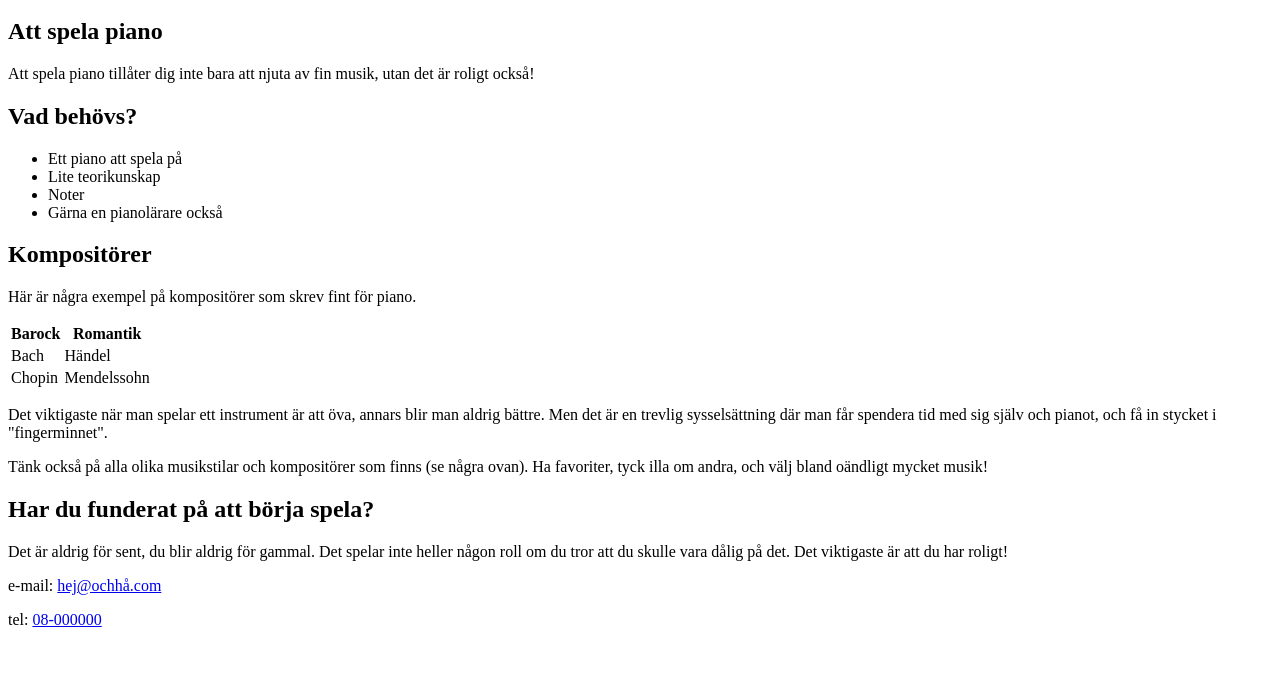
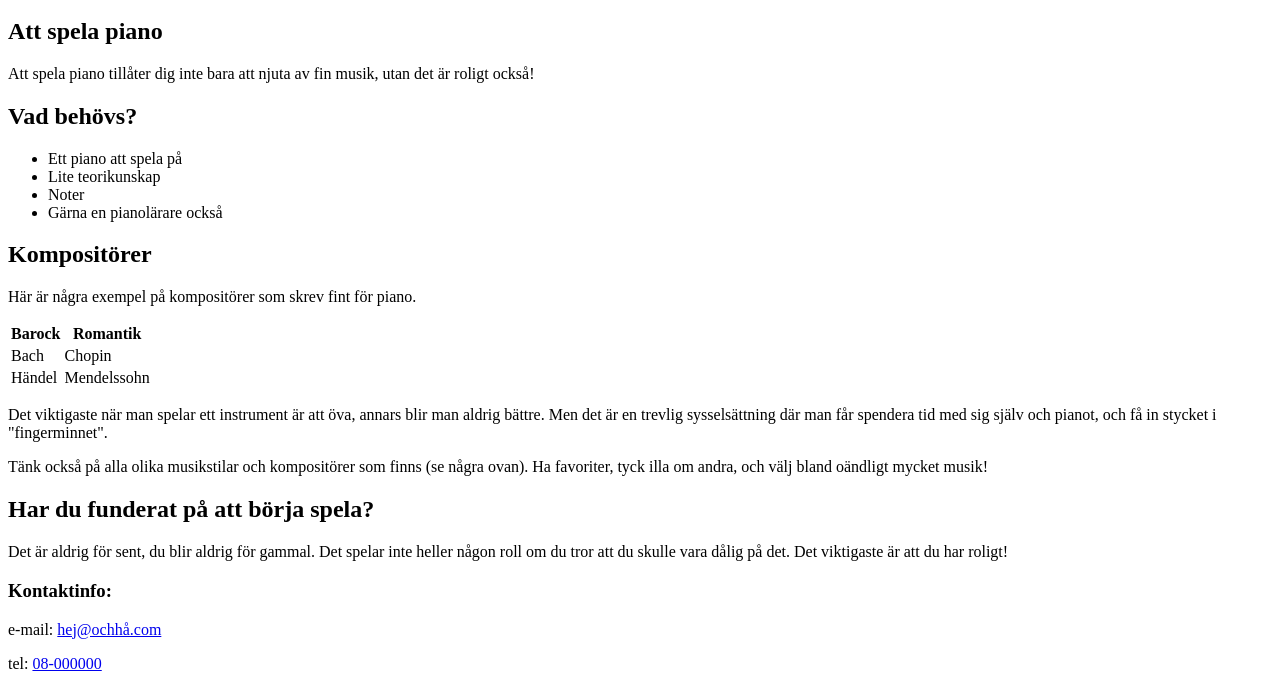
Before and after one commit to AgnetaA/hobby-presentation, a plain HTML site: page index.html in a window 1280 px wide. Shown: the part 136-825 px from the top of the page. Before the commit the page ends 800 px from the top, so only its background shows below. Drawn offline with Linux system fonts and the light colour scheme.

Commit message:
minor changes

```diff
--- a/index.html
+++ b/index.html
@@ -52,10 +52,10 @@
                 <tbody>
                     <tr>
                         <td>Bach</td>
-                        <td>Händel</td>
+                        <td>Chopin</td>
                     </tr>
                     <tr>
-                        <td>Chopin</td>
+                        <td>Händel</td>
                         <td>Mendelssohn</td>
                     </tr>
                 </tbody>
@@ -82,6 +82,7 @@
 
 
     <footer>
+        <h3>Kontaktinfo:</h3>
         <p>e-mail: <a href="mailto:#">hej@ochhå.com</a></p>
         <p>tel: <a href="tel:#">08-000000</a></p>
     </footer>
```
